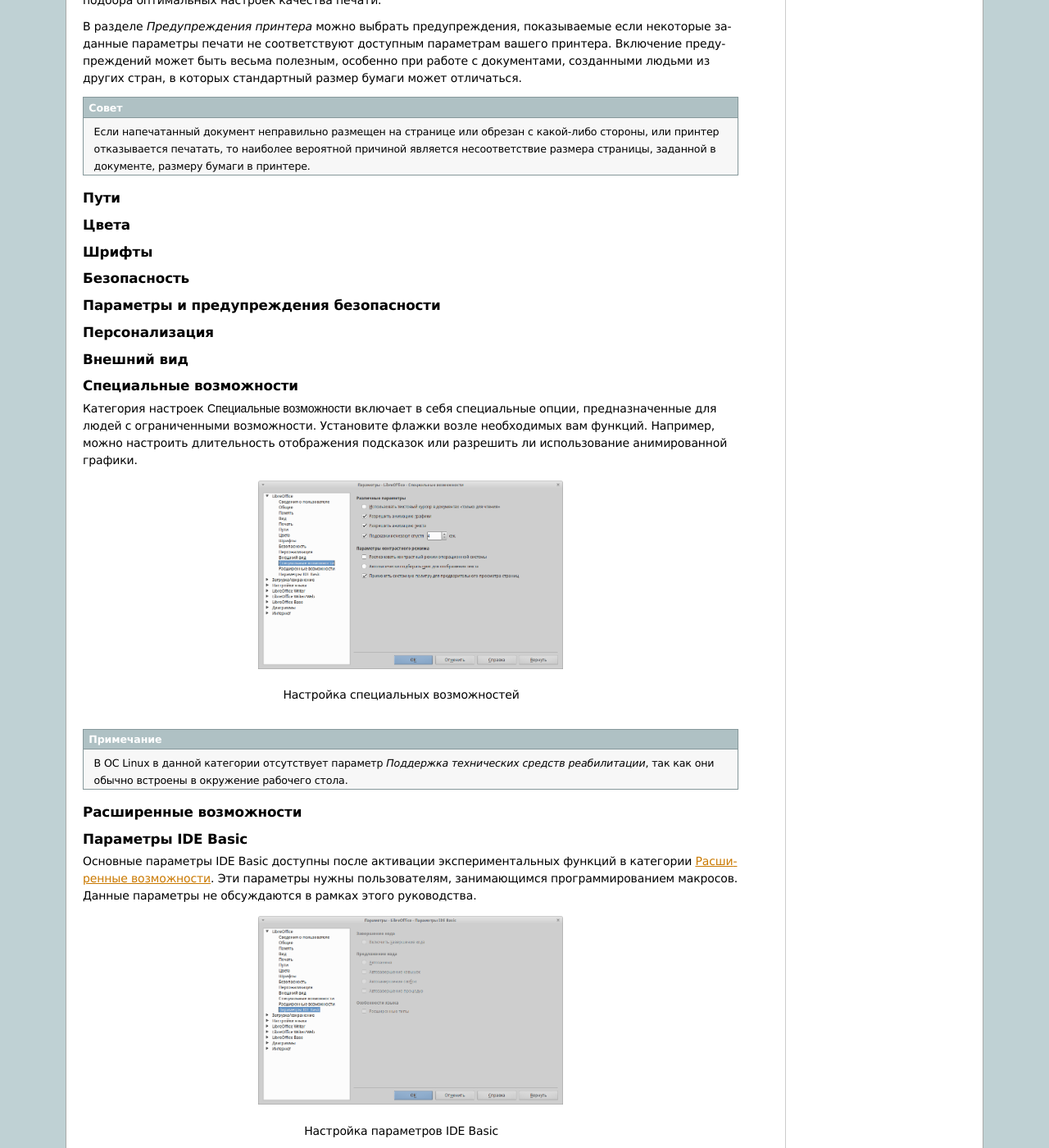
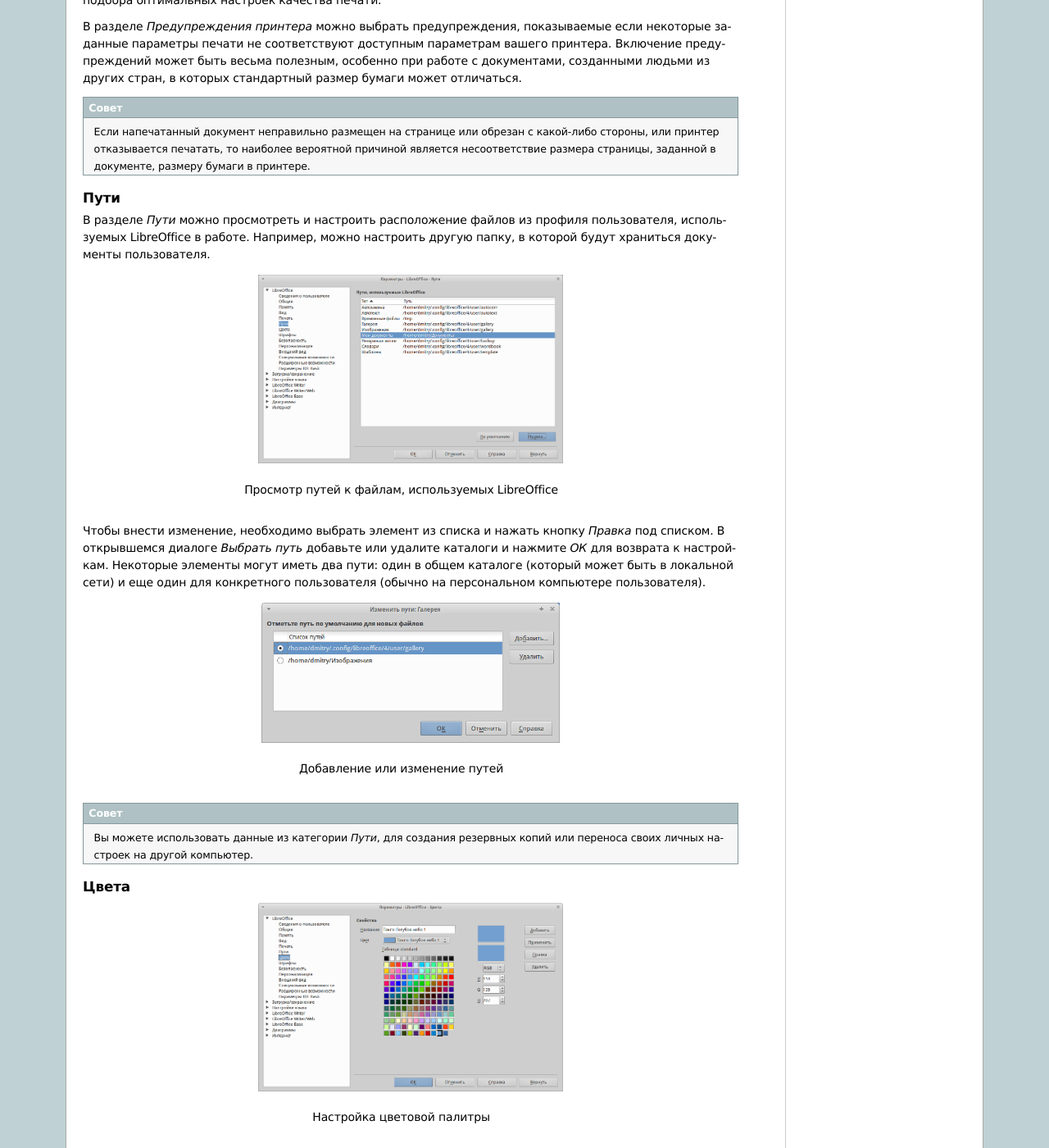
Before and after one commit to LibreRussia/libreoffice-gettingstarted, a Sphinx documentation site: the page built from docs/Setting-up-LibreOffice.rst, in a window 1280 px wide and 1400 px high, scrolled down 5792 px. Shown: the whole window at 82% size. Built offline with Sphinx 7.4.7, drawn with Linux system fonts in a browser that asks for light colours; formulas are drawn with MathJax 3; some of the changed text lies outside the part shown.

Commit message:
Адаптировал раздел Пути

```diff
--- a/docs/KeyboardShortcuts.rst
+++ b/docs/KeyboardShortcuts.rst
@@ -241,7 +241,7 @@
 
     Выбранная точка будет мигать раз в секунду."
     ``Shift+Пробел``,"Выделяет еще одну точку в режиме точечного выделения."
-    ``Ctrl+Tab`,"Выделяет следующую точку рисованного объекта (режим точечного выделения)
+    ``Ctrl+Tab``,"Выделяет следующую точку рисованного объекта (режим точечного выделения)
 
     В режиме вращения можно выбрать центр вращения."
     ``Ctrl+Shift+Tab``,"Выделяет предыдущую точку рисованного объекта (режим точечного выделения)"
--- a/docs/Setting-up-LibreOffice.rst
+++ b/docs/Setting-up-LibreOffice.rst
@@ -247,13 +247,69 @@ LibreOffice использует некоторые данные пользов
 Пути
 ~~~~
 
+В разделе *Пути* можно просмотреть и настроить расположение файлов из профиля пользователя, используемых  LibreOffice в работе. Например, можно настроить другую папку, в которой будут храниться документы пользователя.
+
+.. _ch2-lo-screen-006:
+
+.. figure:: _static/chapter2/ch2-lo-screen-006.png
+    :scale: 40%
+    :align: center
+    :alt: Просмотр путей к файлам, используемых LibreOffice
+
+    Просмотр путей к файлам, используемых LibreOffice
+
+Чтобы внести изменение, необходимо выбрать элемент из списка  и нажать кнопку *Правка* под списком. В открывшемся диалоге *Выбрать путь* добавьте или удалите каталоги и нажмите *ОК* для возврата к настройкам. Некоторые элементы могут иметь два пути: один в общем каталоге (который может быть в локальной сети) и еще один для конкретного пользователя (обычно на персональном компьютере пользователя).
+
+.. _ch2-lo-screen-006a:
+
+.. figure:: _static/chapter2/ch2-lo-screen-006a.png
+    :scale: 60%
+    :align: center
+    :alt: Добавление или изменение путей
+
+    Добавление или изменение путей
+
+.. tip:: Вы можете использовать данные из категории *Пути*, для создания резервных копий или переноса своих личных настроек на другой компьютер.
 
 Цвета
 ~~~~~
 
 
+
+.. _ch2-lo-screen-007:
+
+.. figure:: _static/chapter2/ch2-lo-screen-007.png
+    :scale: 40%
+    :align: center
+    :alt: Настройка цветовой палитры
+
+    Настройка цветовой палитры
+
+
+.. _ch2-lo-screen-008:
+
+.. figure:: _static/chapter2/ch2-lo-screen-008.png
+    :scale: 40%
+    :align: center
+    :alt: Диалог выбора цвета
+
+    Диалог выбора цвета
+
+
+
+
 Шрифты
 ~~~~~~
+
+
+.. _ch2-lo-screen-009:
+
+.. figure:: _static/chapter2/ch2-lo-screen-009.png
+    :scale: 40%
+    :align: center
+    :alt: Диалог выбора цвета
+
+    Диалог выбора цвета
 
 
 Безопасность
```
Also changed, not shown: other parts of docs/Setting-up-LibreOffice.rst (+1 -1 lines), docs/_static/chapter2/ch2-lo-screen-006.png, docs/_static/chapter2/ch2-lo-screen-006a.png (added), docs/_static/chapter2/ch2-lo-screen-007a.png (added), 7 other files.
